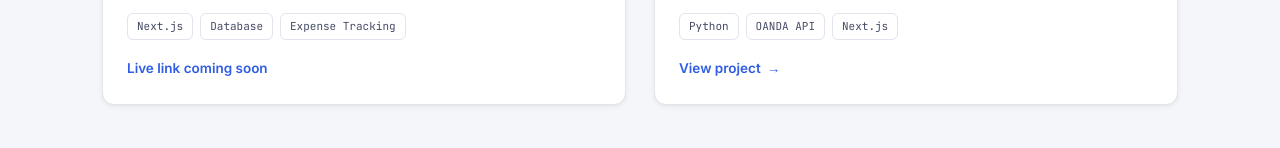
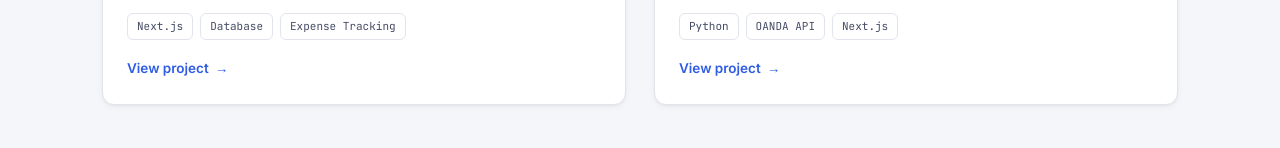
Before and after one commit to Sirmira1/portfolio, a plain HTML site: page projects.html in a window 1280 px wide. Shown: the part 1432-1580 px from the top of the page. Drawn offline with Linux system fonts and the light colour scheme.

Commit message:
Add live link for Project Garage

```diff
--- a/projects.html
+++ b/projects.html
@@ -86,7 +86,7 @@
             <h3>Project Garage</h3>
             <p>A car management app where users can add their vehicles, track modifications with exact costs, log services, and monitor total ownership expenses over time.</p>
             <div class="project-meta"><span>Next.js</span><span>Database</span><span>Expense Tracking</span></div>
-            <span class="project-link">Live link coming soon</span>
+            <a href="https://project-garage-rose.vercel.app/" class="project-link" target="_blank" rel="noopener noreferrer">View project <span class="arr">→</span></a>
           </div>
         </div>
 
```
